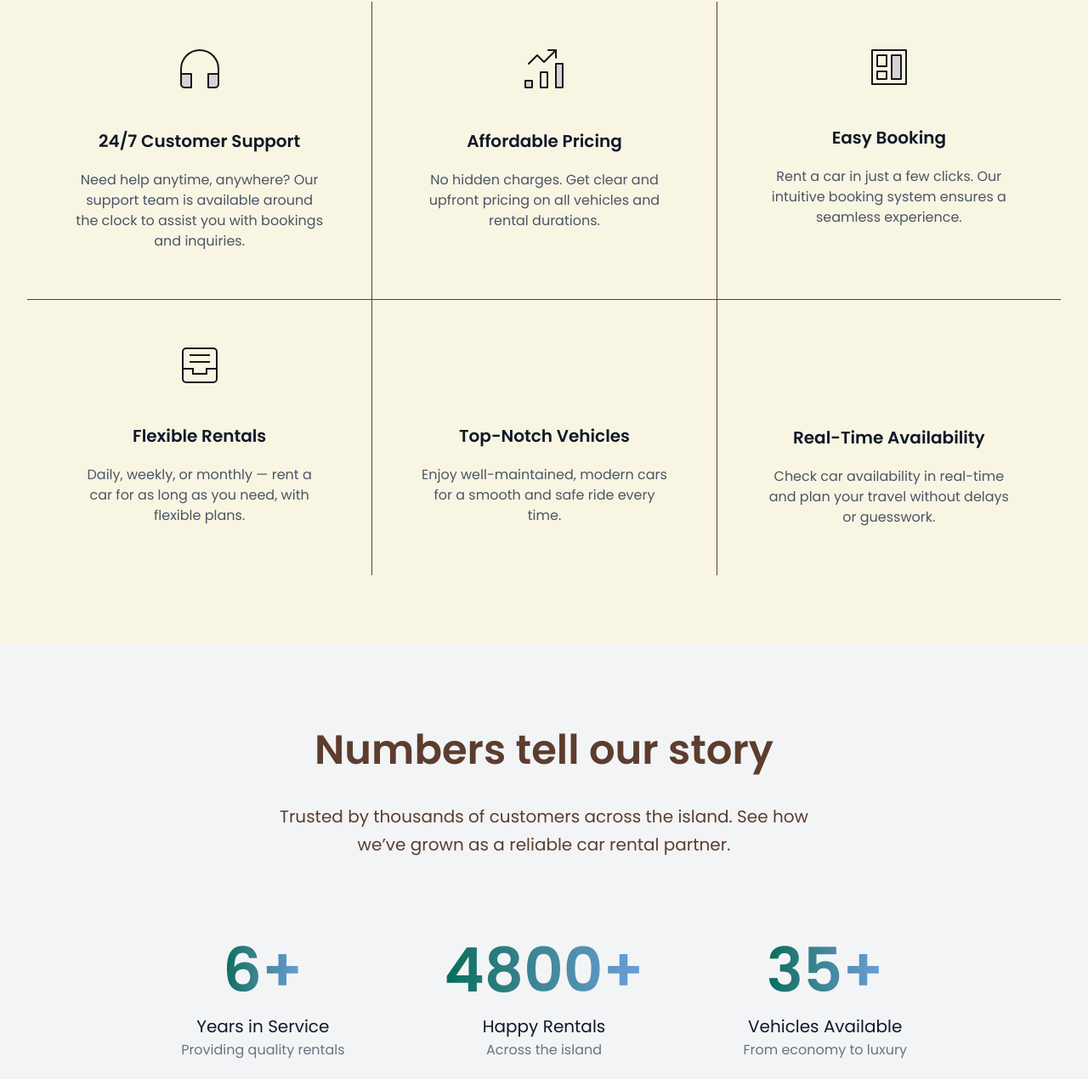
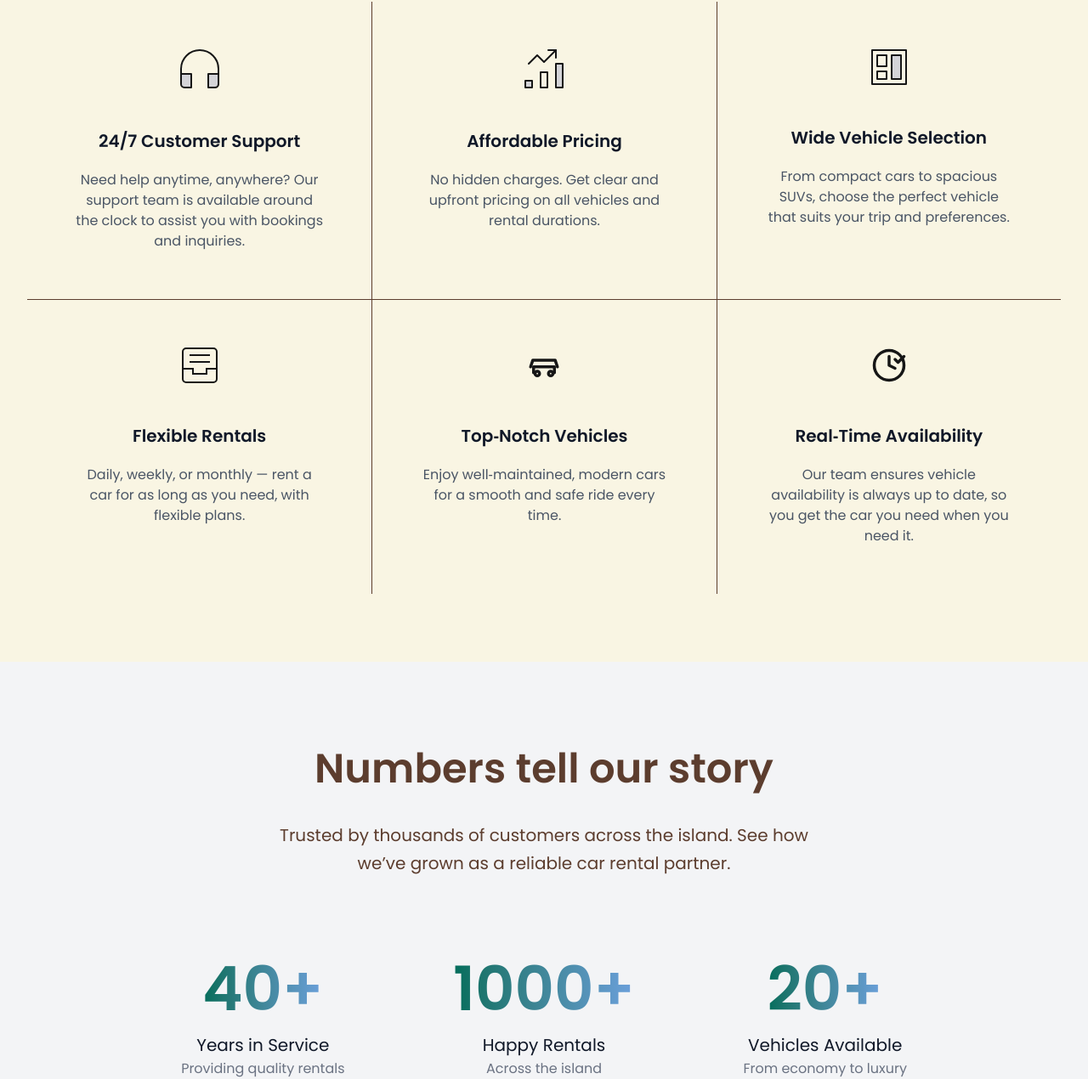
Before and after one commit to Eran2001/lanka-travels-rides, a React (Vite) app: page / in a window 1280 px wide. Shown: the part 1894-3164 px from the top of the page at 85% size. Built offline with nearby package versions, Linux system fonts and the light colour scheme.

Commit message:
update_footer

```diff
--- a/src/components/shared/Footer.jsx
+++ b/src/components/shared/Footer.jsx
@@ -23,7 +23,7 @@ export default function Footer() {
           </div>
         </div>
 
-        <div className="grid grid-cols-2 md:col-span-3 lg:grid-cols-6 gap-y-16 gap-x-12">
+        <div className="grid grid-cols-4 max-lg:grid-cols-5 max-md:grid-cols-4 gap-y-16 gap-x-12">
           <div className="col-span-2 md:col-span-3 lg:col-span-2 lg:pr-8">
             <Link to="/">
               <p className="text-[#5c3d2e] font-bold text-xl">Drive Lanka</p>
@@ -155,7 +155,7 @@ export default function Footer() {
           </div>
 
           {/* Newsletter */}
-          <div className="col-span-2 md:col-span-1 lg:col-span-2 lg:pl-8">
+          {/* <div className="col-span-2 md:col-span-1 lg:col-span-2 lg:pl-8">
             <p className="text-sm font-semibold tracking-widest text-[#f9f5e3] uppercase">
               Subscribe to newsletter
             </p>
@@ -173,7 +173,7 @@ export default function Footer() {
                 className="inline-flex items-center justify-center ml-1 px-6 py-4 mt-6 font-semibold ring-1 ring-offset-1 ring-[#5c3d2e] text-[#5c3d2e]"
               />
             </form>
-          </div>
+          </div> */}
         </div>
 
         <hr className="mt-16 mb-10 border-[#5c3d2e]" />
--- a/src/pages/Home/OurProgress.jsx
+++ b/src/pages/Home/OurProgress.jsx
@@ -18,7 +18,7 @@ const OurProgress = () => {
           <div>
             <h3 className="font-bold text-7xl">
               <span className="text-transparent bg-clip-text bg-gradient-to-r from-[#006D5B] to-[#6ca0dc]">
-                6+
+                40+
               </span>
             </h3>
             <p className="mt-4 text-xl font-medium text-gray-900">
@@ -32,7 +32,7 @@ const OurProgress = () => {
           <div>
             <h3 className="font-bold text-7xl">
               <span className="text-transparent bg-clip-text bg-gradient-to-r from-[#006D5B] to-[#6ca0dc]">
-                4800+
+                1000+
               </span>
             </h3>
             <p className="mt-4 text-xl font-medium text-gray-900">
@@ -44,7 +44,7 @@ const OurProgress = () => {
           <div>
             <h3 className="font-bold text-7xl">
               <span className="text-transparent bg-clip-text bg-gradient-to-r from-[#006D5B] to-[#6ca0dc]">
-                35+
+                20+
               </span>
             </h3>
             <p className="mt-4 text-xl font-medium text-gray-900">
--- a/src/pages/Home/OurTeam.jsx
+++ b/src/pages/Home/OurTeam.jsx
@@ -19,10 +19,10 @@ const OurTeam = () => {
               alt="Team member"
             />
             <p className="mt-5 text-lg font-bold text-gray-900 sm:text-xl sm:mt-8 font-pj">
-              Jerome Bell
+              M.M Larif
             </p>
             <p className="mt-2 text-base font-normal text-gray-600 font-pj">
-              Founder & CEO
+              Image proprietor
             </p>
           </div>
 
@@ -34,10 +34,10 @@ const OurTeam = () => {
               alt="Team member"
             />
             <p className="mt-5 text-lg font-bold text-gray-900 sm:text-xl sm:mt-8 font-pj">
-              Angela Taylor
+              Nafla Larif
             </p>
             <p className="mt-2 text-base font-normal text-gray-600 font-pj">
-              Operations Manager
+              Account Section
             </p>
           </div>
 
@@ -49,10 +49,10 @@ const OurTeam = () => {
               alt="Team member"
             />
             <p className="mt-5 text-lg font-bold text-gray-900 sm:text-xl sm:mt-8 font-pj">
-              Michael Lee
+              Lafri Larif
             </p>
             <p className="mt-2 text-base font-normal text-gray-600 font-pj">
-              Fleet Supervisor
+              Rental money exchange
             </p>
           </div>
 
@@ -64,10 +64,10 @@ const OurTeam = () => {
               alt="Team member"
             />
             <p className="mt-5 text-lg font-bold text-gray-900 sm:text-xl sm:mt-8 font-pj">
-              Emily Davis
+              Luraif Larif
             </p>
             <p className="mt-2 text-base font-normal text-gray-600 font-pj">
-              Customer Experience Lead
+              Hiring & Tourism
             </p>
           </div>
         </div>
@@ -94,7 +94,7 @@ const OurTeam = () => {
           </svg>
         </div>
 
-        <div className="max-w-3xl mx-auto mt-12 space-y-8 sm:space-y-0 sm:flex sm:items-center sm:justify-center sm:mt-16 sm:gap-x-16">
+        {/* <div className="max-w-3xl mx-auto mt-12 space-y-8 sm:space-y-0 sm:flex sm:items-center sm:justify-center sm:mt-16 sm:gap-x-16">
           <div>
             <img
               className="w-auto mx-auto h-11"
@@ -116,7 +116,7 @@ const OurTeam = () => {
               alt="Partner 3"
             />
           </div>
-        </div>
+        </div> */}
       </div>
     </section>
   );
--- a/src/pages/Home/Services.jsx
+++ b/src/pages/Home/Services.jsx
@@ -166,11 +166,11 @@ const Services = () => {
               />
             </svg>
             <h3 className="mt-12 text-xl font-bold text-gray-900 font-pj">
-              Easy Booking
+              Wide Vehicle Selection
             </h3>
             <p className="mt-5 text-base text-gray-600 font-pj">
-              Rent a car in just a few clicks. Our intuitive booking system
-              ensures a seamless experience.
+              From compact cars to spacious SUVs, choose the perfect vehicle
+              that suits your trip and preferences.
             </p>
           </div>
 
@@ -205,26 +205,27 @@ const Services = () => {
           {/* 5 */}
           <div className="md:p-8 lg:p-14 md:border-l md:border-[#5c3d2e] md:border-t">
             <svg
+              xmlns="http://www.w3.org/2000/svg"
               className="mx-auto"
-              width="46"
+              width="42"
               height="42"
-              viewBox="0 0 46 42"
+              viewBox="0 0 24 24"
               fill="none"
+              stroke="#161616"
+              strokeWidth="2"
+              strokeLinecap="round"
+              strokeLinejoin="round"
             >
-              {/* SVG path remains unchanged */}
-              <path
-                d="M30.5 18.5..."
-                fill="#D4D4D8"
-                stroke="#161616"
-                strokeWidth="2"
-              />
-              <path d="M41 41H5..." stroke="#161616" strokeWidth="2" />
+              <path d="M3 13l1.5-4.5h15L21 13" />
+              <path d="M5 17V13h14v4" />
+              <circle cx="7.5" cy="17.5" r="1.5" />
+              <circle cx="16.5" cy="17.5" r="1.5" />
             </svg>
             <h3 className="mt-12 text-xl font-bold text-gray-900 font-pj">
-              Top-Notch Vehicles
+              Top‑Notch Vehicles
             </h3>
             <p className="mt-5 text-base text-gray-600 font-pj">
-              Enjoy well-maintained, modern cars for a smooth and safe ride
+              Enjoy well‑maintained, modern cars for a smooth and safe ride
               every time.
             </p>
           </div>
@@ -232,27 +233,27 @@ const Services = () => {
           {/* 6 */}
           <div className="md:p-8 lg:p-14 md:border-l md:border-[#5c3d2e] md:border-t">
             <svg
+              xmlns="http://www.w3.org/2000/svg"
               className="mx-auto"
-              width="44"
-              height="44"
-              viewBox="0 0 44 44"
+              width="42"
+              height="42"
+              viewBox="0 0 24 24"
               fill="none"
+              stroke="#161616"
+              strokeWidth="2"
+              strokeLinecap="round"
+              strokeLinejoin="round"
             >
-              {/* SVG path remains unchanged */}
-              <path d="M25 7C..." stroke="#161616" strokeWidth="2" />
-              <path
-                d="M19 1C..."
-                fill="#D4D4D8"
-                stroke="#161616"
-                strokeWidth="2"
-              />
+              <circle cx="12" cy="12" r="10" />
+              <path d="M12 6v6l4 2" />
+              <path d="M16 8l2 2l4-4" />
             </svg>
             <h3 className="mt-12 text-xl font-bold text-gray-900 font-pj">
-              Real-Time Availability
+              Real‑Time Availability
             </h3>
             <p className="mt-5 text-base text-gray-600 font-pj">
-              Check car availability in real-time and plan your travel without
-              delays or guesswork.
+              Our team ensures vehicle availability is always up to date, so you
+              get the car you need when you need it.
             </p>
           </div>
         </div>
```
Also changed, not shown: src/pages/Home/FAQ.jsx (+49 -110 lines).
